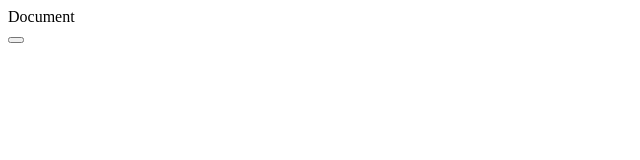
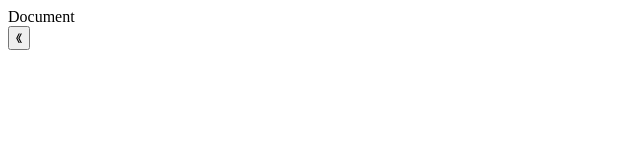
Before and after one commit to Absolutlia/projectUdemyCourse, a plain HTML site: page index.html in a window 1280 px wide. Shown: the full height of the page, 0-640 px from the left. Drawn offline with Linux system fonts and the light colour scheme.

Commit message:
add gitIgnore

```diff
--- a/index.html
+++ b/index.html
@@ -9,7 +9,9 @@
 <body>
     <div class="class">
         <button>
-            <div></div>
+            <div>
+                《
+            </div>
         </button>
     </div>
     <script src ='./NewProject.js'></script>
```
Also changed, not shown: 1 other file.
